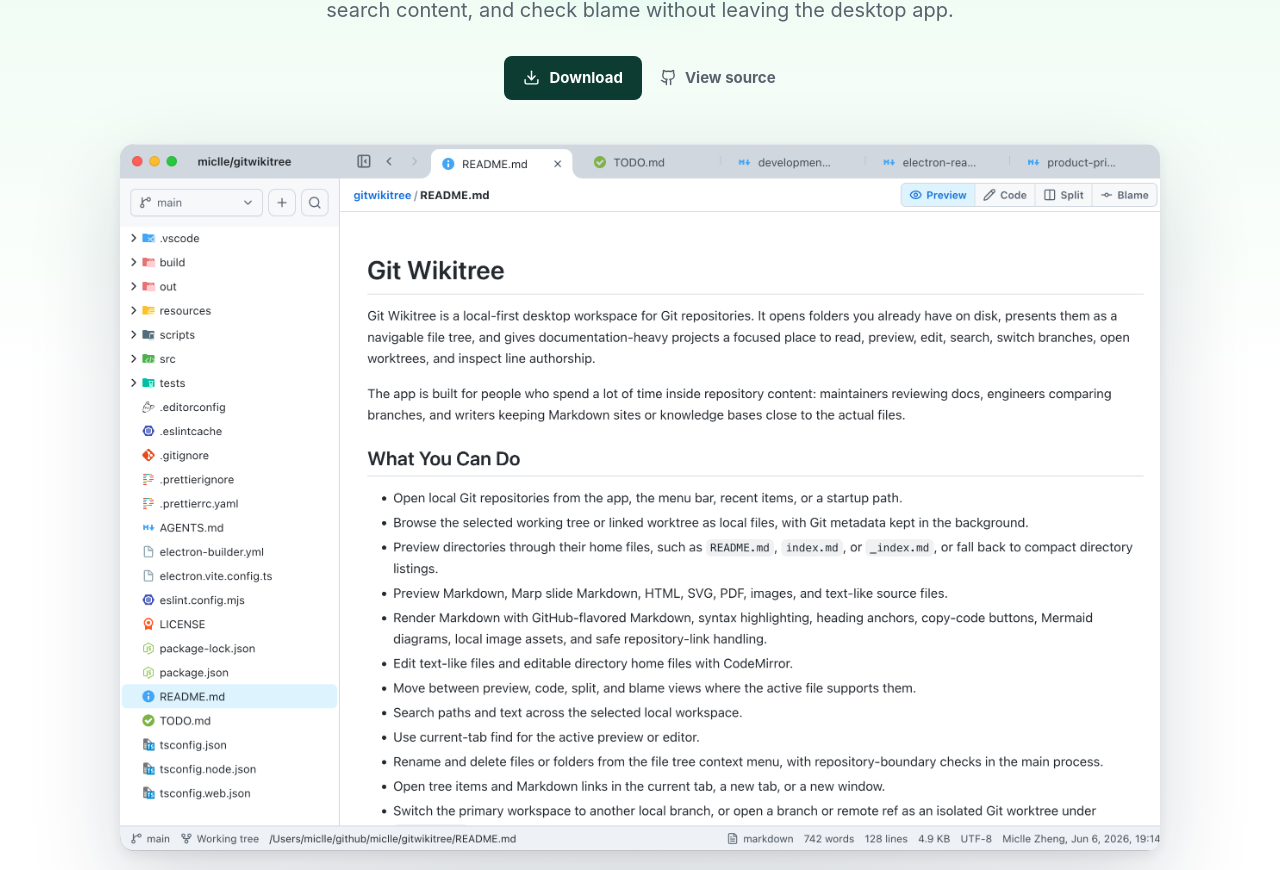
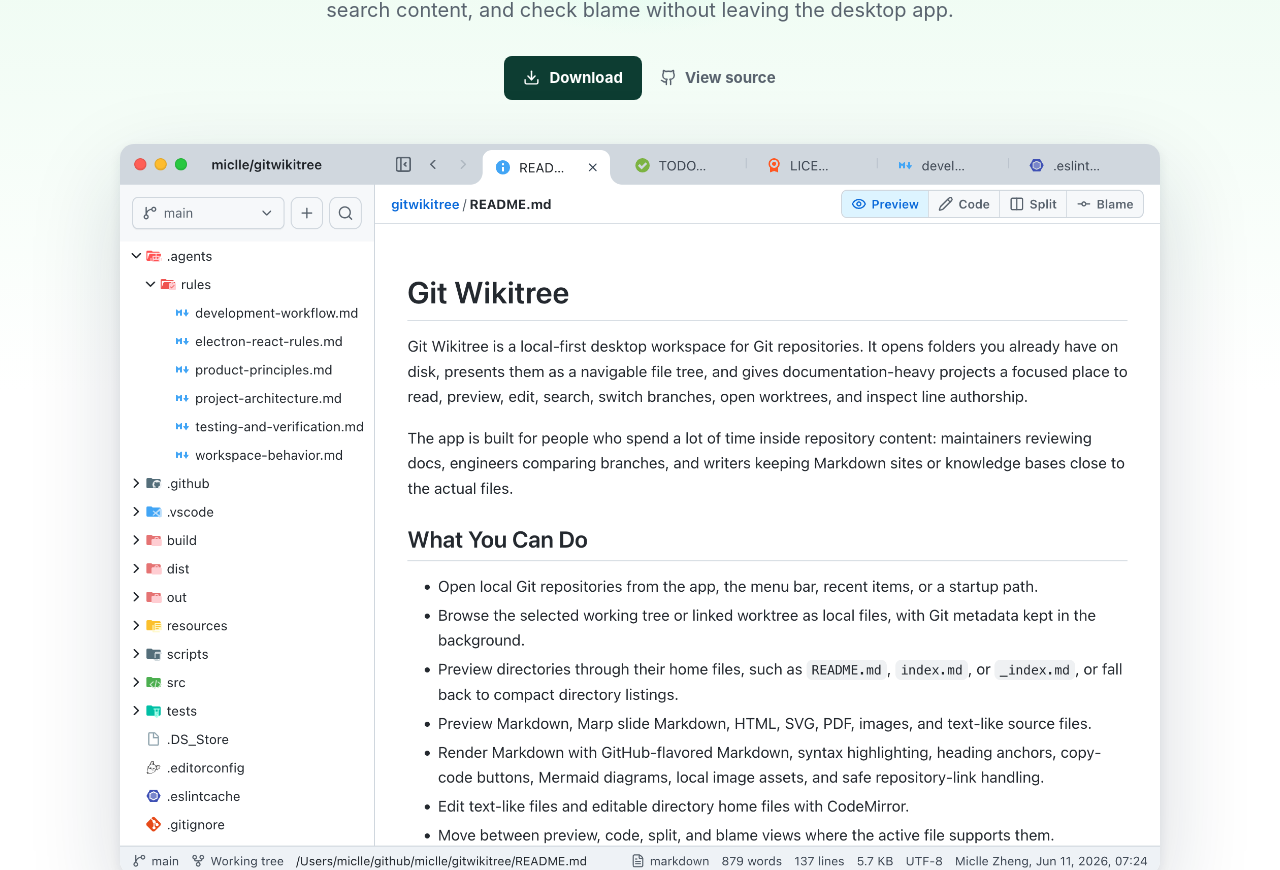
Before and after one commit to gitwikitree/gitwikitree.github.io, a React (Vite) app: page / in a window 1280 px wide. Shown: the part 430-1300 px from the top of the page. Built offline with nearby package versions, Linux system fonts and the light colour scheme.

Commit message:
refactor(website): refresh app screenshot
Replace the hero image with a complete desktop app capture and align the screenshot frame ratio so the website no longer crops the app preview.

```diff
--- a/src/App.css
+++ b/src/App.css
@@ -238,7 +238,7 @@
 .screenshot-frame {
   overflow: hidden;
   width: 100%;
-  aspect-ratio: 2414 / 1641;
+  aspect-ratio: 2048 / 1440;
   border: 0;
   border-radius: 14px;
   background: transparent;
@@ -432,7 +432,7 @@
   }
 
   .app-screenshot {
-    object-fit: cover;
+    object-fit: contain;
     object-position: top center;
   }
 
```
Also changed, not shown: public/gitwikitree-app-screenshot.png.
